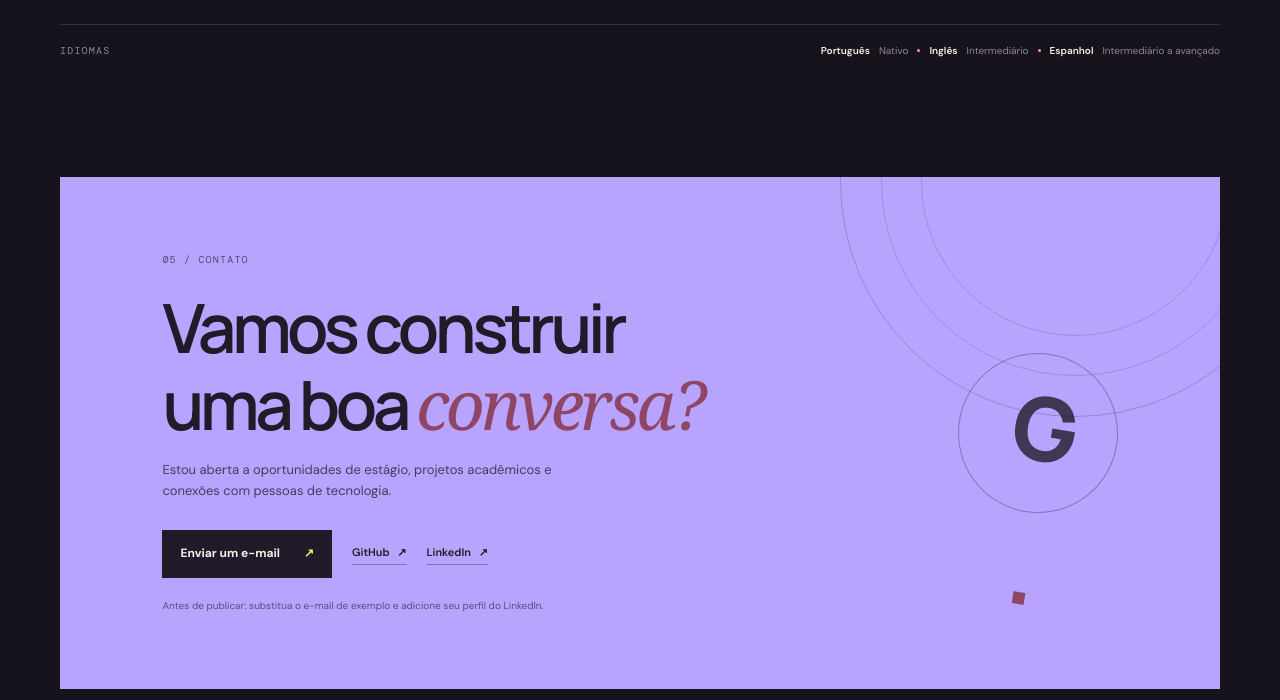
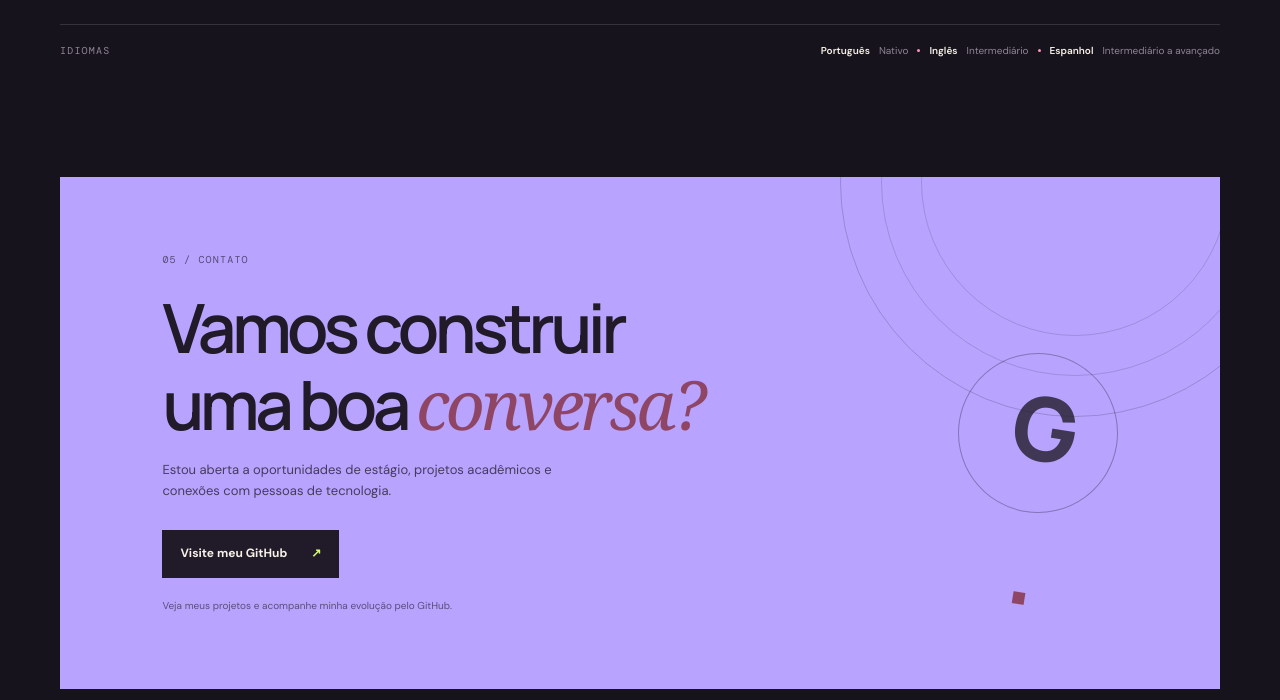
Before and after one commit to Geovanarlx/Portifolio-Geovana-Lima, a plain HTML site: page index.html in a window 1280 px wide. Shown: the part 5108-5808 px from the top of the page. Drawn offline with nearby package versions, Linux system fonts and the light colour scheme.

Commit message:
chore: use GitHub profile as contact link

```diff
--- a/index.html
+++ b/index.html
@@ -102,7 +102,7 @@
         </section>
 
         <section class="contact section-wrap" id="contato" aria-labelledby="contato-title">
-          <div class="contact-orbit" aria-hidden="true"></div><div class="contact-content"><p class="eyebrow">05 / CONTATO</p><h2 id="contato-title">Vamos construir<br />uma boa <em>conversa?</em></h2><p>Estou aberta a oportunidades de estágio, projetos acadêmicos e conexões com pessoas de tecnologia.</p><div class="contact-actions"><a class="button button-light" href="mailto:seu-email@exemplo.com">Enviar um e-mail <span aria-hidden="true">↗</span></a><a class="contact-social" href="https://github.com/Geovanarlx" target="_blank" rel="noreferrer">GitHub <span aria-hidden="true">↗</span></a><a class="contact-social" href="#contato" aria-label="Adicione aqui o link do seu LinkedIn">LinkedIn <span aria-hidden="true">↗</span></a></div><p class="contact-note">Antes de publicar: substitua o e-mail de exemplo e adicione seu perfil do LinkedIn.</p></div><span class="contact-stamp">G<span>.</span></span>
+          <div class="contact-orbit" aria-hidden="true"></div><div class="contact-content"><p class="eyebrow">05 / CONTATO</p><h2 id="contato-title">Vamos construir<br />uma boa <em>conversa?</em></h2><p>Estou aberta a oportunidades de estágio, projetos acadêmicos e conexões com pessoas de tecnologia.</p><div class="contact-actions"><a class="button button-light" href="https://github.com/Geovanarlx" target="_blank" rel="noreferrer">Visite meu GitHub <span aria-hidden="true">↗</span></a></div><p class="contact-note">Veja meus projetos e acompanhe minha evolução pelo GitHub.</p></div><span class="contact-stamp">G<span>.</span></span>
         </section>
       </main>
 
```
